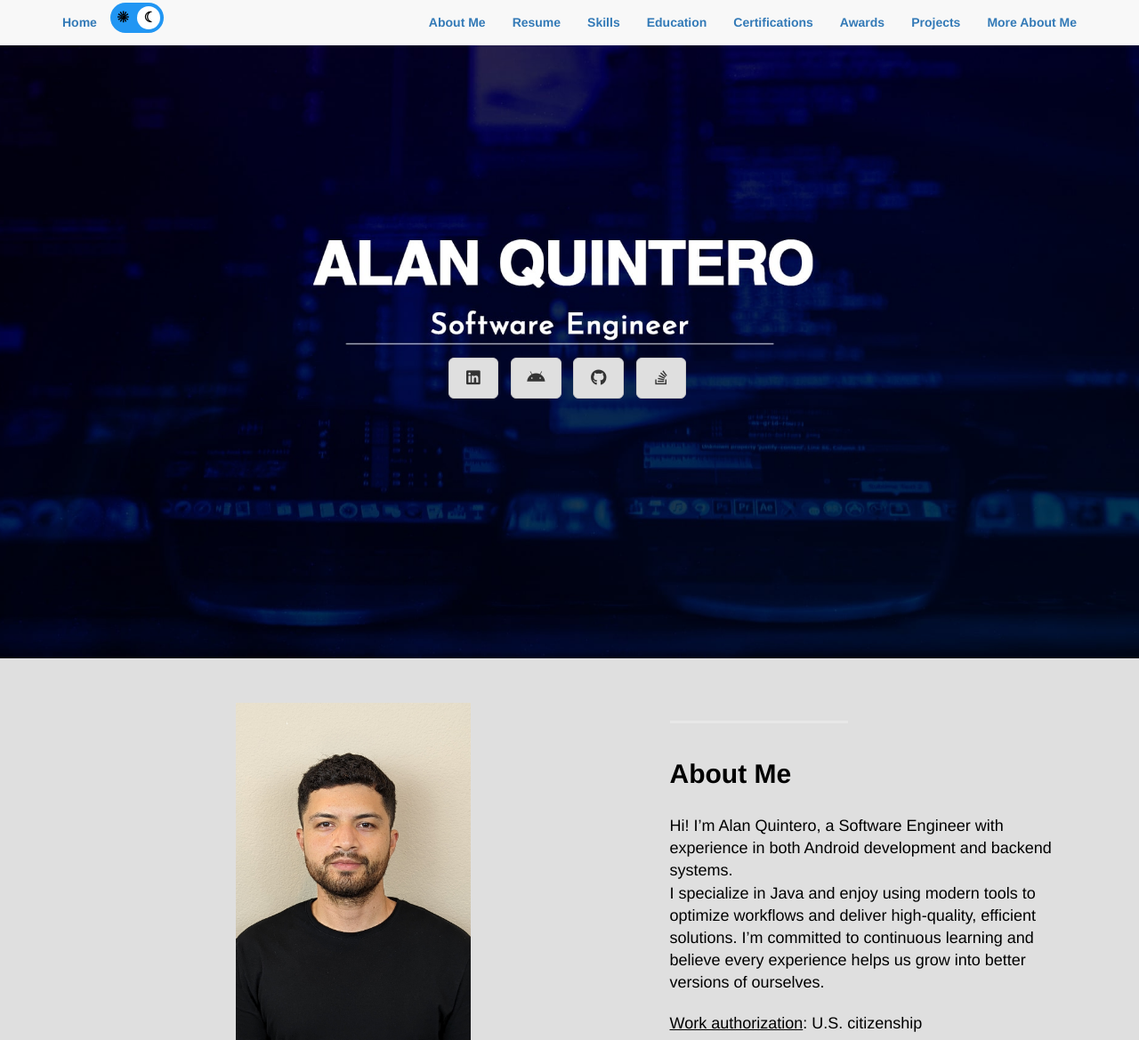
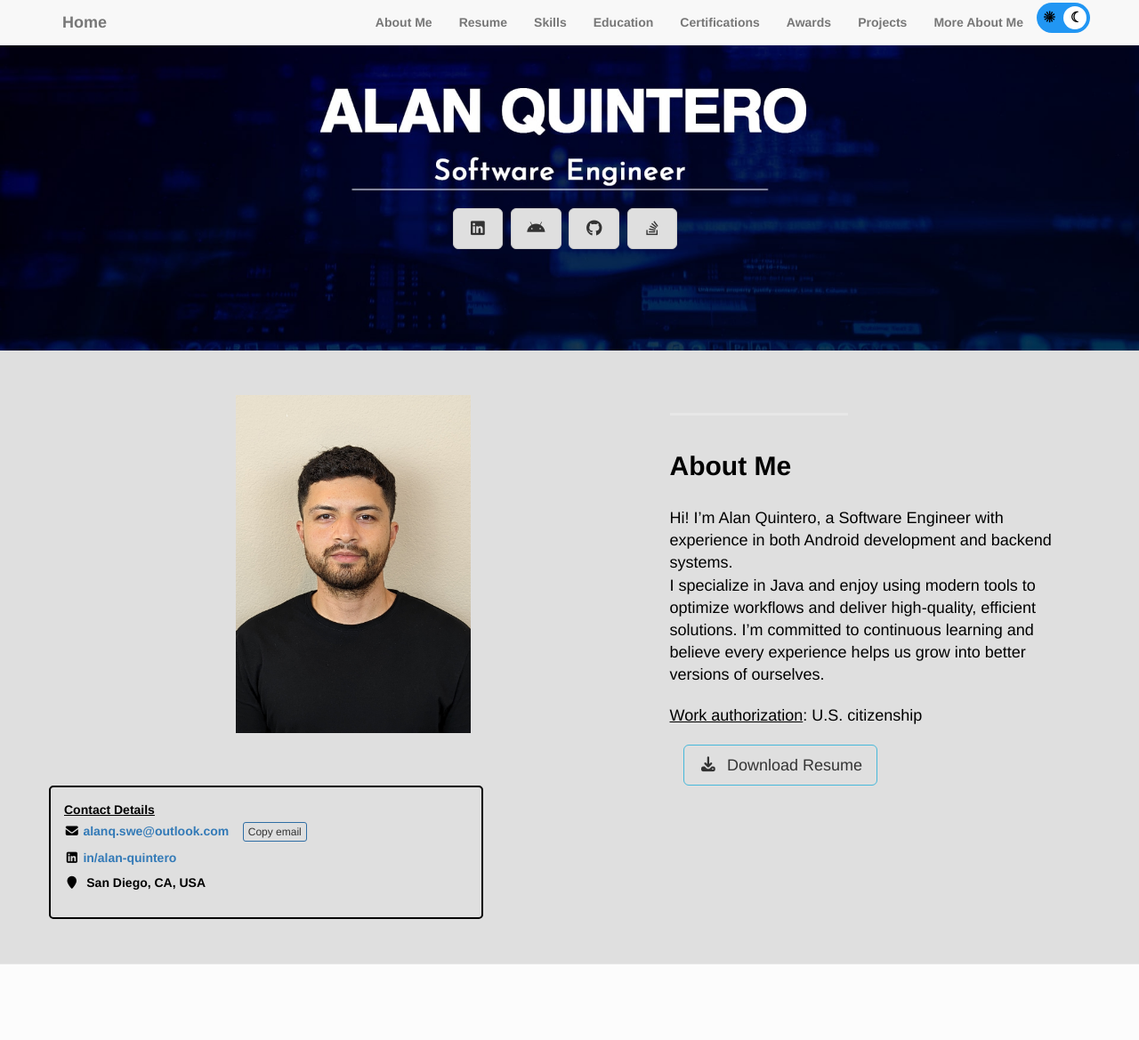
Before and after one commit to alanquintero/alanquintero.github.io, a PHP site: page / in a window 1280 px wide. Shown: the top 1169 px of the page at 89% size. Run offline with PHP 8.4, Linux system fonts and the light colour scheme; some web fonts are replaced.

Commit message:
navigation and home improvements

```diff
--- a/css/style.css
+++ b/css/style.css
@@ -1,3 +1,12 @@
+.intro-message {
+    padding-top: 180px;
+    padding-bottom: 50px;
+}
+
+.navbar-right .switch {
+    margin-left: 15px;
+}
+
 .page-header {
   display: flex;
   justify-content: space-between;
--- a/index.html
+++ b/index.html
@@ -26,7 +26,7 @@
 		<!-- CSS -->
 		<link href="vendor/bootstrap-3.3.7/css/bootstrap.min.css" rel="stylesheet">
 		<link href="css/landing-page.css" rel="stylesheet">
-		<link href="css/style.css" rel="stylesheet">
+		<link href="css/style.css?ver=1.1" rel="stylesheet">
 
 		<!-- Font Awesome -->
 		<link href="fonts/fontawesome-7.0.1-web/css/all.min.css" rel="stylesheet">
@@ -40,50 +40,42 @@
 	    <!-- ===================================== -->
 		<!-- ========= NAVIGATION ================ -->
 		<!-- ===================================== -->
-	    <nav class="navbar navbar-light-style navbar-fixed-top topnav" role="navigation" id="navbar">
-			<div class="container topnav">
+	    <nav class="navbar navbar-default navbar-fixed-top" id="navbar">
+		<div class="container">
+		    <!-- Brand and toggle grouped for mobile -->
 		    <div class="navbar-header">
-					<button type="button" class="navbar-toggle" data-toggle="collapse" data-target="#bs-example-navbar-collapse-1">
+		      <button type="button" class="navbar-toggle collapsed" data-toggle="collapse" data-target="#navbar-collapse"
+		              aria-controls="navbar-collapse" aria-expanded="false" aria-label="Toggle navigation">
 		        <span class="sr-only">Toggle navigation</span>
 		        <span class="icon-bar"></span>
 		        <span class="icon-bar"></span>
 		        <span class="icon-bar"></span>
 		      </button>
-					<a class="navbar-brand topnav" href="#">Home</a>
+		      <a class="navbar-brand" href="#">Home</a>
+		    </div>
+
+		    <!-- Dark/Light mode switch -->
+		    <div class="navbar-right">
 		      <label class="switch">
-					  <input id="dark-mode-switch" type="checkbox" onclick="handleDarkMode()" checked>
+		        <input id="dark-mode-switch" type="checkbox" onclick="handleDarkMode()" checked aria-label="Toggle dark mode">
 		        <span class="slider round">
 		          <span class="icon sun">☀</span>
 		          <span class="icon moon">☾</span>
 		        </span>
 		      </label>
 		    </div>
-				<div class="collapse navbar-collapse" id="bs-example-navbar-collapse-1">
+
+		    <!-- Navbar links -->
+		    <div class="collapse navbar-collapse" id="navbar-collapse">
 		      <ul class="nav navbar-nav navbar-right">
-						<li>
-							<a href="#about">About Me</a>
-						</li>
-						<li>
-							<a href="#resume">Resume</a>
-						</li>
-						<li>
-							<a href="#skills">Skills</a>
-						</li>
-						<li>
-							<a href="#education">Education</a>
-						</li>
-						<li>
-							<a href="#certifications">Certifications</a>
-						</li>
-						<li>
-							<a href="#awards">Awards</a>
-						</li>
-						<li>
-							<a href="#projects">Projects</a>
-						</li>
-						<li>
-							<a href="#moreabout">More About Me</a>
-						</li>
+		        <li><a href="#about">About Me</a></li>
+		        <li><a href="#resume">Resume</a></li>
+		        <li><a href="#skills">Skills</a></li>
+		        <li><a href="#education">Education</a></li>
+		        <li><a href="#certifications">Certifications</a></li>
+		        <li><a href="#awards">Awards</a></li>
+		        <li><a href="#projects">Projects</a></li>
+		        <li><a href="#moreabout">More About Me</a></li>
 		      </ul>
 		    </div>
 		  </div>
@@ -94,23 +86,38 @@
 		<!-- ================================= -->
 	    <a name="home"></a>
 		<div class="intro-header" id="intro-header">
-			<div class="container">
+		    <div class="container text-center">
 		        <div class="row">
 		            <div class="col-lg-12">
 		                <div class="intro-message">
-							<br/><br/><br/><br/><br/><br/>
 		                    <ul class="list-inline intro-social-buttons" id="headList">
-								<li id="headElement1">
-									<a href="https://www.linkedin.com/in/alan-quintero" title="LinkedIn" target="_blank" class="btn btn-default btn-lg"><i class="fa-brands fa-linkedin fa-fw"></i> <span class="network-name" /></a>
+		                    	<!-- LinkedIn -->
+		                        <li class="list-inline" id="headElement1">
+		                            <a href="https://www.linkedin.com/in/alan-quintero" title="LinkedIn" target="_blank" class="btn btn-default btn-lg">
+		                                <i class="fa-brands fa-linkedin fa-fw"></i>
+		                                <span class="network-name"></span>
+		                            </a>
 		                        </li>
-								<li id="headElement2">
-									<a href="https://play.google.com/store/apps/developer?id=Alan+Quintero" title="Android Apps" target="_blank" class="btn btn-default btn-lg"><i class="fa-brands fa-android fa-fw"></i> <span class="network-name"/></a>
+		                        <!-- Android Apps -->
+		                        <li class="list-inline" id="headElement2">
+		                            <a href="https://play.google.com/store/apps/developer?id=Alan+Quintero" title="Android Apps" target="_blank" class="btn btn-default btn-lg">
+		                                <i class="fa-brands fa-android fa-fw"></i>
+		                                <span class="network-name"></span>
+		                            </a>
 		                        </li>
-								<li id="headElement3">
-									<a href="https://github.com/alanquintero" title="Github" target="_blank" class="btn btn-default btn-lg"><i class="fa-brands fa-github fa-fw"></i> <span class="network-name"/></a>
+		                        <!-- Github -->
+		                        <li class="list-inline" id="headElement3">
+		                            <a href="https://github.com/alanquintero" title="Github" target="_blank" class="btn btn-default btn-lg">
+		                                <i class="fa-brands fa-github fa-fw"></i>
+		                                <span class="network-name"></span>
+		                            </a>
 		                        </li>
-								<li id="headElement4">
-									<a href="https://stackoverflow.com/users/7845497/alan-quintero?tab=profile" title="StackOverflow" target="_blank" class="btn btn-default btn-lg"><i class="fa-brands fa-stack-overflow fa-fw"></i> <span class="network-name"/></a>
+		                         <!-- StackOverflow -->
+		                        <li class="list-inline" id="headElement4">
+		                            <a href="https://stackoverflow.com/users/7845497/alan-quintero?tab=profile" title="StackOverflow" target="_blank" class="btn btn-default btn-lg">
+		                                <i class="fa-brands fa-stack-overflow fa-fw"></i>
+		                                <span class="network-name"></span>
+		                            </a>
 		                        </li>
 		                    </ul>
 		                </div>
@@ -119,9 +126,10 @@
 		    </div>
 		</div>
 
-		<!-- ============================================ -->
-		<!-- ========= SECTION: ABOUT ME ================ -->
-		<!-- ============================================ -->
+
+		<!-- ================================= -->
+		<!-- ========= ABOUT ME ============== -->
+		<!-- ================================= -->
 		<a name="about"></a>
 	    <div class="content-section-a light-mode">
 			<div class="container">
```
Lines whose indentation alone changed are shown as unchanged.
